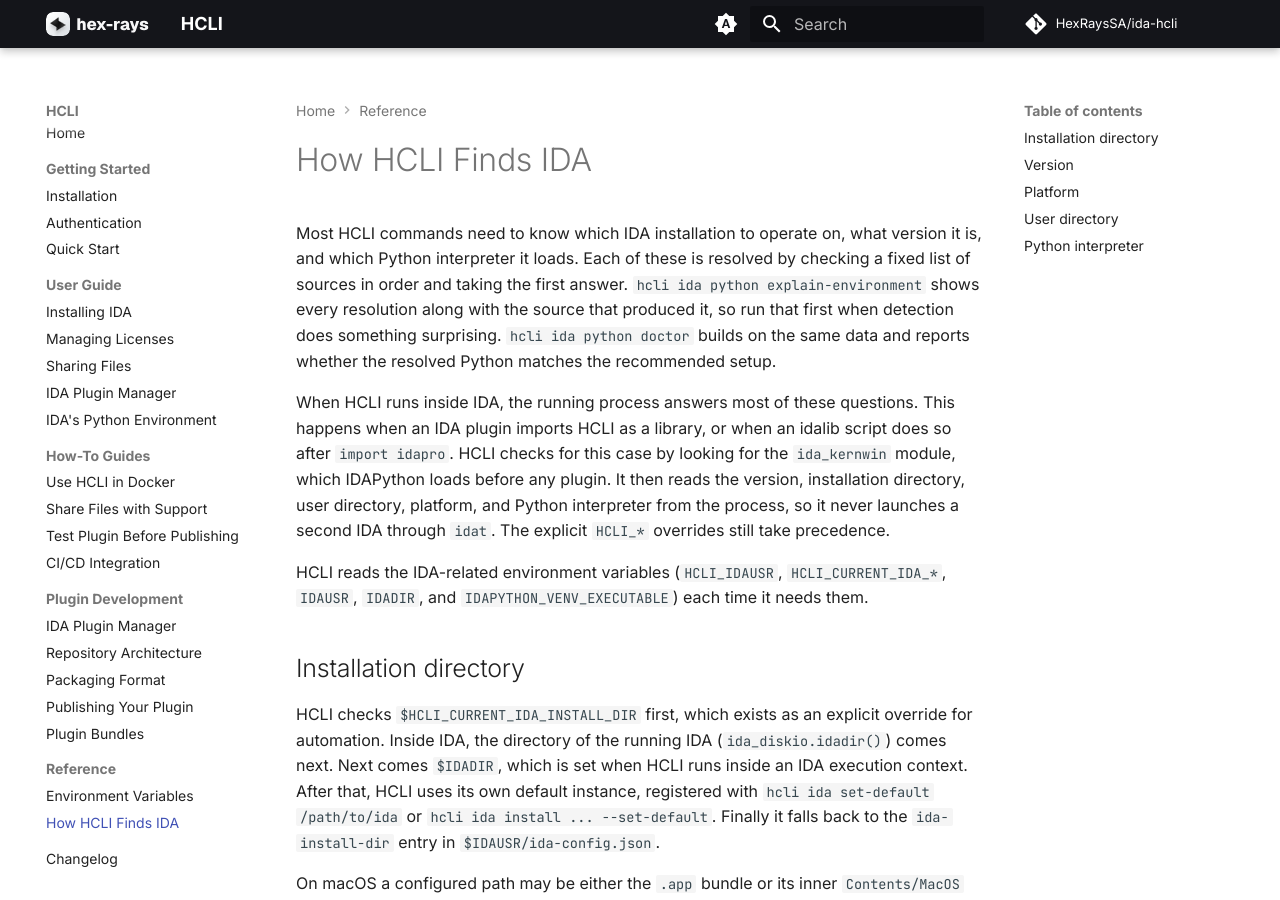
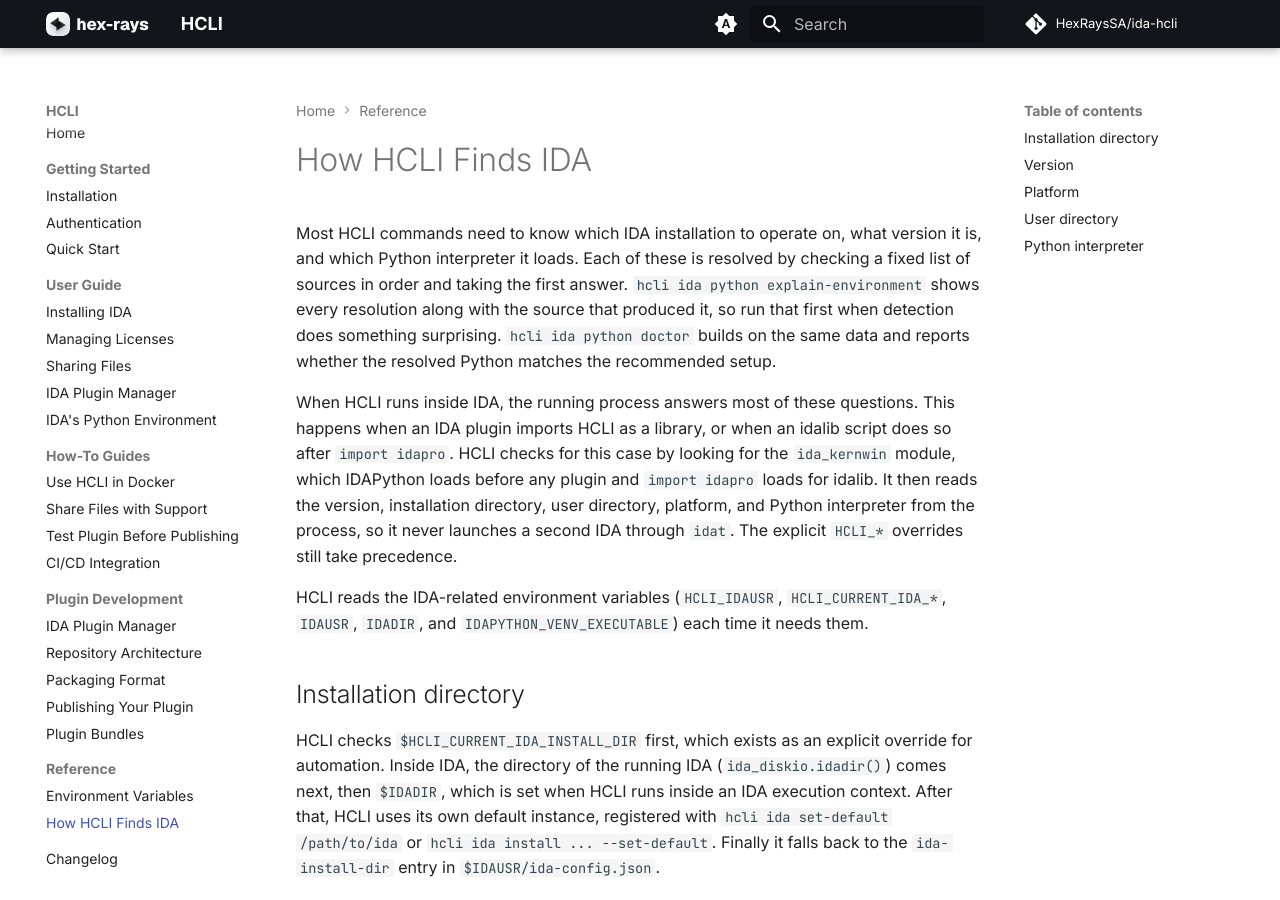
Before and after one commit to HexRaysSA/ida-hcli, an MkDocs documentation site: the page built from docs/reference/ida-detection.md, in a window 1280 px wide and 900 px high. Built offline with MkDocs 1.6.1 and Material for MkDocs 9.7.7, drawn with Linux system fonts in a browser that asks for light colours; comment, search, counter and statistics services are not loaded.

Commit message:
docs: clarify in-IDA detection wording
Mention that `import idapro` loads ida_kernwin for idalib, merge the
repeated "next comes" in the installation-directory order, and correct
the idalib test comment about why hcli is imported before idapro.

Co-Authored-By: Claude Opus 5.5 <noreply@anthropic.com>

```diff
--- a/docs/reference/ida-detection.md
+++ b/docs/reference/ida-detection.md
@@ -2,13 +2,13 @@
 
 Most HCLI commands need to know which IDA installation to operate on, what version it is, and which Python interpreter it loads. Each of these is resolved by checking a fixed list of sources in order and taking the first answer. `hcli ida python explain-environment` shows every resolution along with the source that produced it, so run that first when detection does something surprising. `hcli ida python doctor` builds on the same data and reports whether the resolved Python matches the recommended setup.
 
-When HCLI runs inside IDA, the running process answers most of these questions. This happens when an IDA plugin imports HCLI as a library, or when an idalib script does so after `import idapro`. HCLI checks for this case by looking for the `ida_kernwin` module, which IDAPython loads before any plugin. It then reads the version, installation directory, user directory, platform, and Python interpreter from the process, so it never launches a second IDA through `idat`. The explicit `HCLI_*` overrides still take precedence.
+When HCLI runs inside IDA, the running process answers most of these questions. This happens when an IDA plugin imports HCLI as a library, or when an idalib script does so after `import idapro`. HCLI checks for this case by looking for the `ida_kernwin` module, which IDAPython loads before any plugin and `import idapro` loads for idalib. It then reads the version, installation directory, user directory, platform, and Python interpreter from the process, so it never launches a second IDA through `idat`. The explicit `HCLI_*` overrides still take precedence.
 
 HCLI reads the IDA-related environment variables (`HCLI_IDAUSR`, `HCLI_CURRENT_IDA_*`, `IDAUSR`, `IDADIR`, and `IDAPYTHON_VENV_EXECUTABLE`) each time it needs them.
 
 ## Installation directory
 
-HCLI checks `$HCLI_CURRENT_IDA_INSTALL_DIR` first, which exists as an explicit override for automation. Inside IDA, the directory of the running IDA (`ida_diskio.idadir()`) comes next. Next comes `$IDADIR`, which is set when HCLI runs inside an IDA execution context. After that, HCLI uses its own default instance, registered with `hcli ida set-default /path/to/ida` or `hcli ida install ... --set-default`. Finally it falls back to the `ida-install-dir` entry in `$IDAUSR/ida-config.json`.
+HCLI checks `$HCLI_CURRENT_IDA_INSTALL_DIR` first, which exists as an explicit override for automation. Inside IDA, the directory of the running IDA (`ida_diskio.idadir()`) comes next, then `$IDADIR`, which is set when HCLI runs inside an IDA execution context. After that, HCLI uses its own default instance, registered with `hcli ida set-default /path/to/ida` or `hcli ida install ... --set-default`. Finally it falls back to the `ida-install-dir` entry in `$IDAUSR/ida-config.json`.
 
 On macOS a configured path may be either the `.app` bundle or its inner `Contents/MacOS` directory; both are normalized to the bundle root.
 
```
Also changed, not shown: 1 other file.
